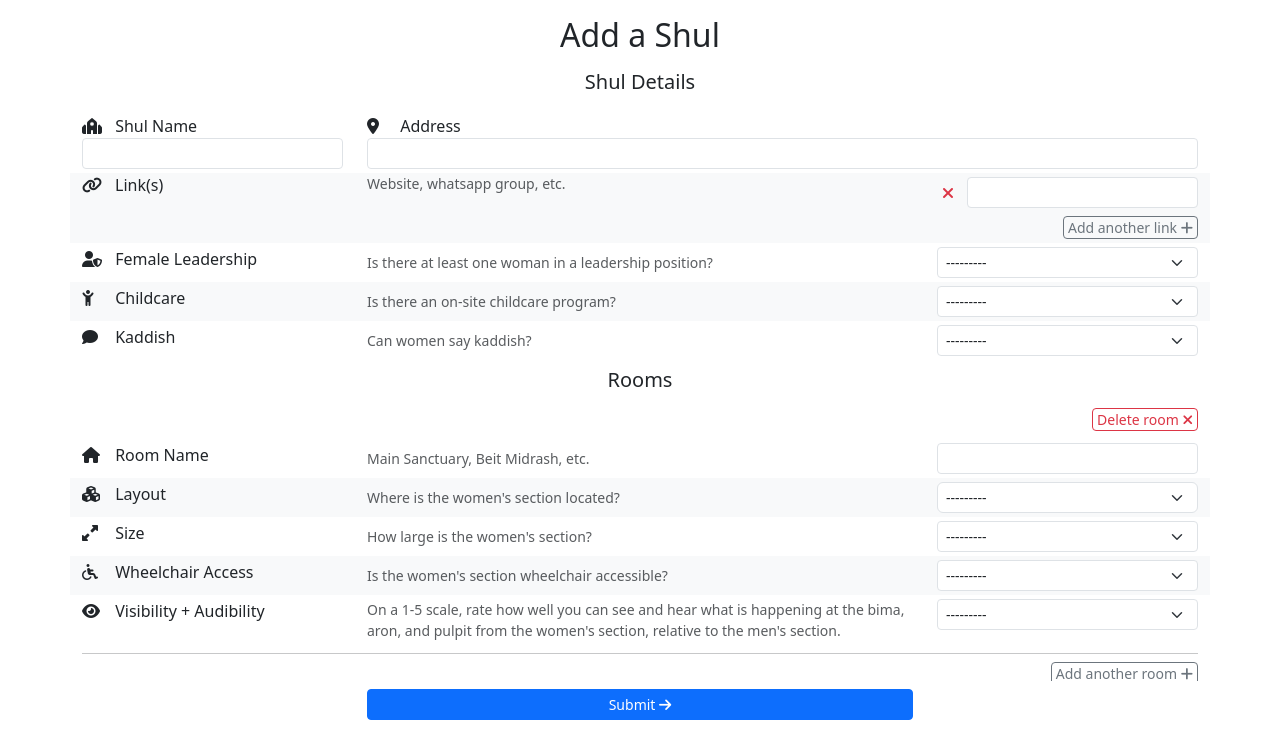
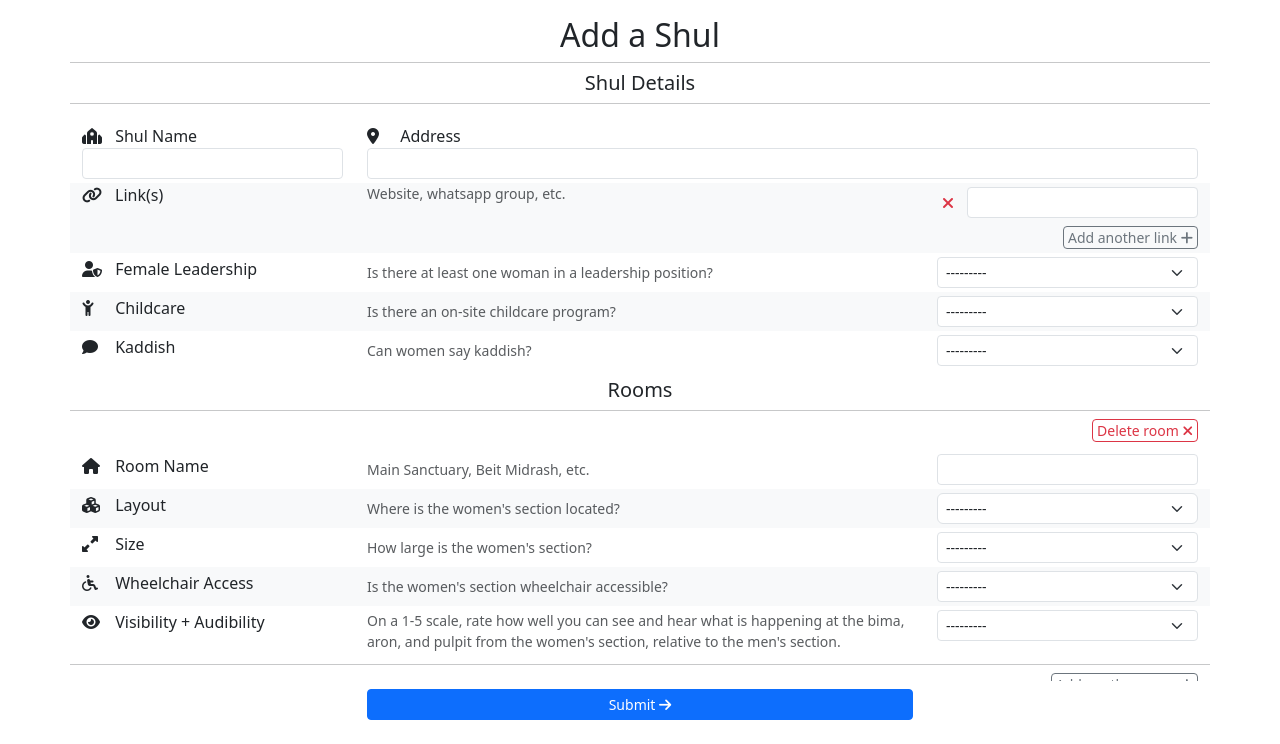
Before and after one commit to EzNashDB/eznashdb, a Django app: page /shuls/create in a window 1280 px wide. Shown: the part 56-800 px from the top of the page. Run offline with Django 4.2, Linux system fonts and the light colour scheme; some libraries are stand-ins or nearby versions.

Commit message:
feat: More shul form formatting

```diff
--- a/eznashdb/templates/eznashdb/create_update_shul.html
+++ b/eznashdb/templates/eznashdb/create_update_shul.html
@@ -18,34 +18,39 @@
                 {% endif %}
             </h2>
         </div>
+        <hr class="col-12 row m-0">
         <div class="overflow-auto rooms-scroll col flex-grow-1 h-100 d-flex flex-column">
             <div class="row">
                 <div class="col">
-                    <div class="sticky-top bg-white">
-                        <h5 class=" py-2 m-0 text-center">Shul Details</h5>
+                    <div class="sticky-top row bg-white">
+                        <h5 class="col-12 py-2 m-0 text-center">Shul Details</h5>
+                        <hr class="col-12 m-0 mb-2">
                     </div>
                     <div class=" pb-0 pt-2">{% crispy form %}</div>
                 </div>
             </div>
             <div class="row flex-grow-1">
                 <div class="col">
-                    <div class="sticky-top mb-2 row">
-                        <h5 class="col bg-white py-2 m-0 text-center">Rooms</h5>
+                    <div class="sticky-top row bg-white">
+                        <h5 class="col-12 py-2 m-0 text-center">Rooms</h5>
+                        <hr class="col-12 m-0">
                     </div>
-                    <div>
+                    <div class="row">
                         {{ room_fs.management_form }}
                         {% for error in room_fs.non_form_errors %}<span class="text-danger">{{ error }}</span>{% endfor %}
-                        <div class="room-formset">
+                        <div class="room-formset col">
                             {% for room_form in room_fs %}
-                                <div class="room-form">
+                                <div class="room-form row">
                                     {% with room_form as form  %}
-                                        {% crispy room_form %}
+                                        <div class="col-12">{% crispy room_form %}</div>
                                     {% endwith %}
                                 </div>
                             {% endfor %}
                         </div>
-                        <div class="row justify-content-end">
-                            <div class="add-room-container col-12 col-lg-3 d-flex justify-content-end mb-2"></div>
+                        <div class="col-12">
+                            <div class="row justify-content-end">
+                                <div class="add-room-container col-12 col-lg-3 d-flex justify-content-end mb-2"></div>
+                            </div>
                         </div>
                     </div>
                 </div>
--- a/eznashdb/templates/eznashdb/room_form.html
+++ b/eznashdb/templates/eznashdb/room_form.html
@@ -1,5 +1,5 @@
 <div class="row justify-content-end">
-    <div class="delete-room-container col-12 col-lg-3 d-flex justify-content-end pb-2"></div>
+    <div class="delete-room-container col-12 col-lg-3 d-flex justify-content-end mt-2 pb-2"></div>
 </div>
 <div class="row mb-2">
     {% for hidden in form.hidden_fields %}{{ hidden }}{% endfor %}
@@ -16,4 +16,6 @@
         </div>
     {% endfor %}
 </div>
-<hr class="row m-0 mb-2">
+<div class="row">
+    <hr class="col m-0 mb-2">
+</div>
```
